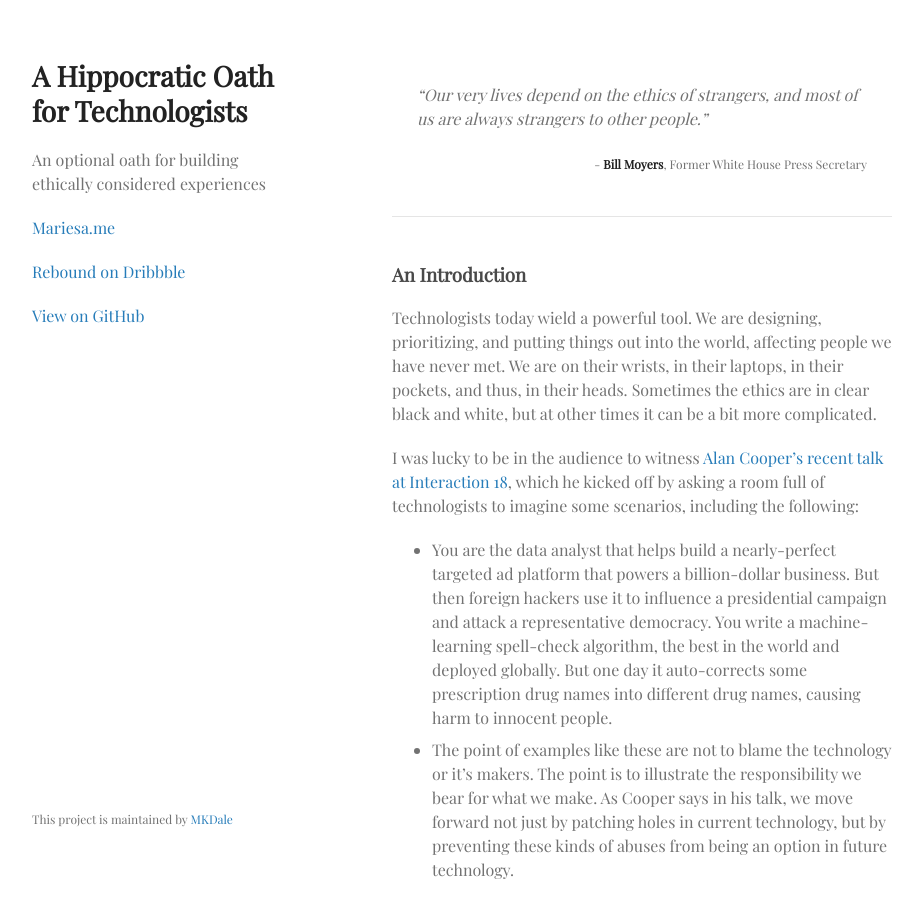
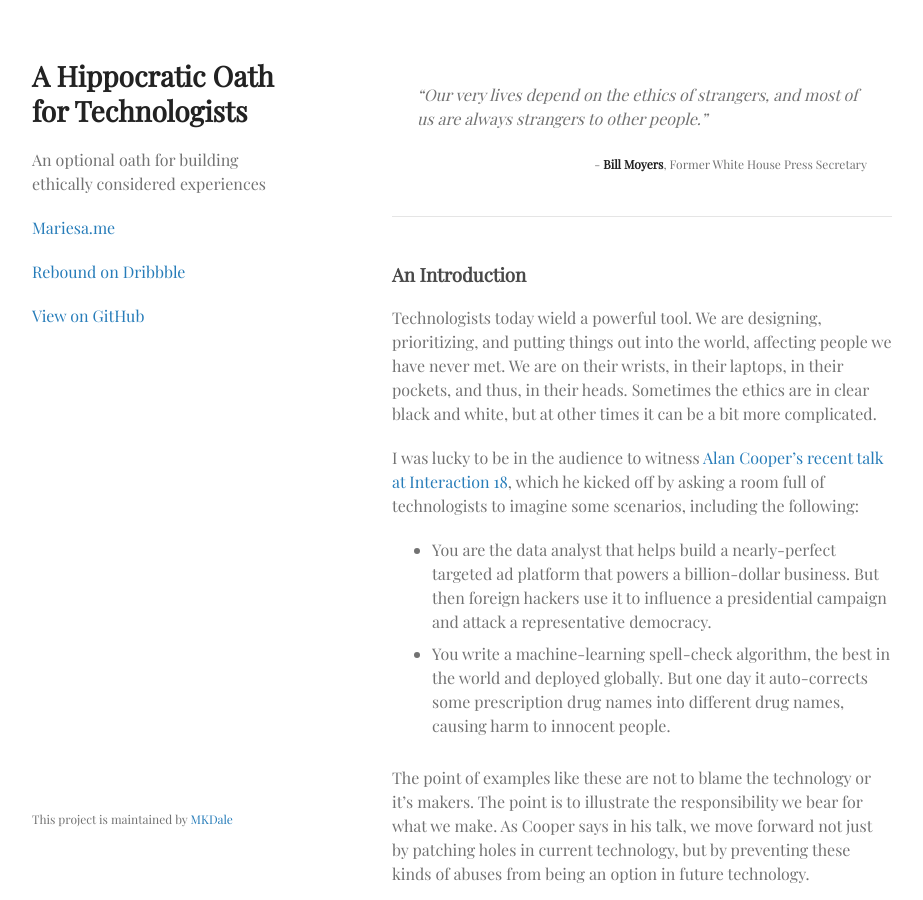
Before and after one commit to MKDale/techoath, a Jekyll site: the page built from index.md, in a window 1280 px wide and 900 px high. Shown: the whole window, without its empty margins (178-1101 px from the left). Built offline with Jekyll 4.4.1, drawn with Linux system fonts in a browser that asks for light colours.

Commit message:
fixes to ul li and p

```diff
--- a/_layouts/default.html
+++ b/_layouts/default.html
@@ -41,9 +41,10 @@
 
         <p>I was lucky to be in the audience to witness <a target="_blank" href="https://interaction18.ixda.org/program/keynote--alan-cooper">Alan Cooper’s recent talk at Interaction 18</a>, which he kicked off by asking a room full of technologists to imagine some scenarios, including the following:</p>
         <ul>
-            <li>You are the data analyst that helps build a nearly-perfect targeted ad platform that powers a billion-dollar business. But then foreign hackers use it to influence a presidential campaign and attack a representative democracy. You write a machine-learning spell-check algorithm, the best in the world and deployed globally. But one day it auto-corrects some prescription drug names into different drug names, causing harm to innocent people.</li>
-
-            <li>The point of examples like these are not to blame the technology or it’s makers. The point is to illustrate the responsibility we bear for what we make. As Cooper says in his talk, we move forward not just by patching holes in current technology, but by preventing these kinds of abuses from being an option in future technology.</li></ul>
+          <li>You are the data analyst that helps build a nearly-perfect targeted ad platform that powers a billion-dollar business. But then foreign hackers use it to influence a presidential campaign and attack a representative democracy.</li>
+          <li>You write a machine-learning spell-check algorithm, the best in the world and deployed globally. But one day it auto-corrects some prescription drug names into different drug names, causing harm to innocent people.</li>
+        </ul>
+        <p>The point of examples like these are not to blame the technology or it’s makers. The point is to illustrate the responsibility we bear for what we make. As Cooper says in his talk, we move forward not just by patching holes in current technology, but by preventing these kinds of abuses from being an option in future technology.</p>
 
         <h4>Which brings us here.</h4>
 
```
